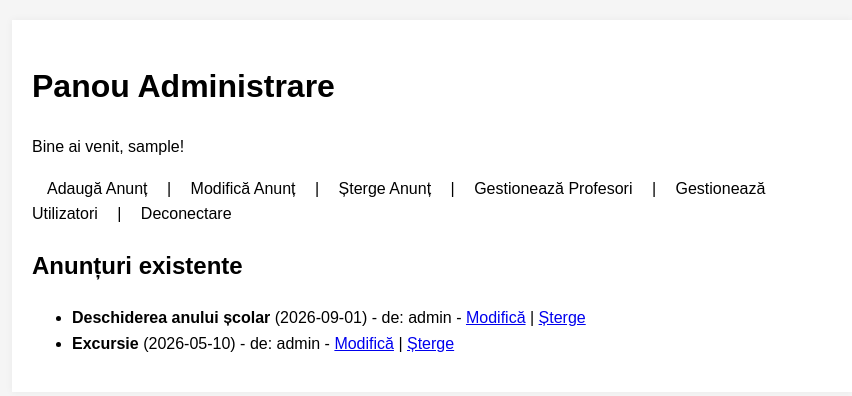
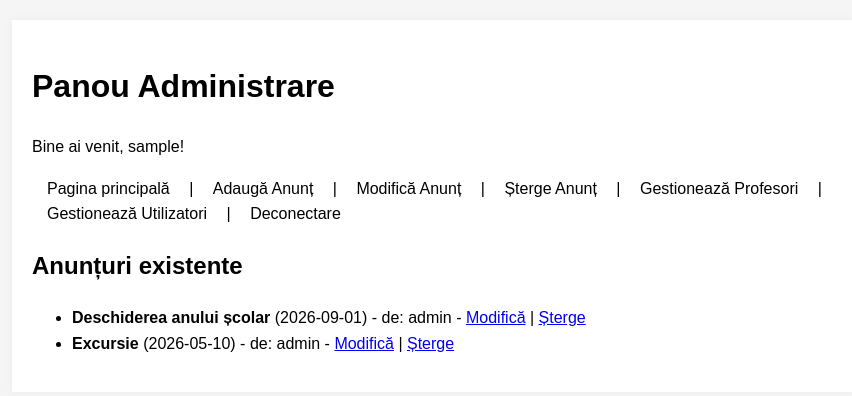
Before and after one commit to zbardian/scoala_gimnaziala, a PHP site: page /admin/dashboard.php in a window 1280 px wide. Shown: the top 396 px of the page, without its empty margins (208-1060 px from the left). Run offline with PHP 8.4, Linux system fonts and the light colour scheme; the visitor is signed in with stand-in values (Sample User, id 1); data comes from the database, SQL or seed files in the repository.

Commit message:
commit 12

```diff
--- a/admin/dashboard.php
+++ b/admin/dashboard.php
@@ -20,6 +20,7 @@ function is_admin() {
         <h1>Panou Administrare</h1>
         <p>Bine ai venit, <?php echo htmlspecialchars($_SESSION['username'], ENT_QUOTES, 'UTF-8'); ?>!</p>
         <nav>
+            <a href="/index.php">Pagina principală</a> |
             <a href="adauga_anunt.php">Adaugă Anunț</a> |
             <a href="modifica_anunt.php">Modifică Anunț</a> |
             <a href="sterge_anunt.php">Șterge Anunț</a> |
```
